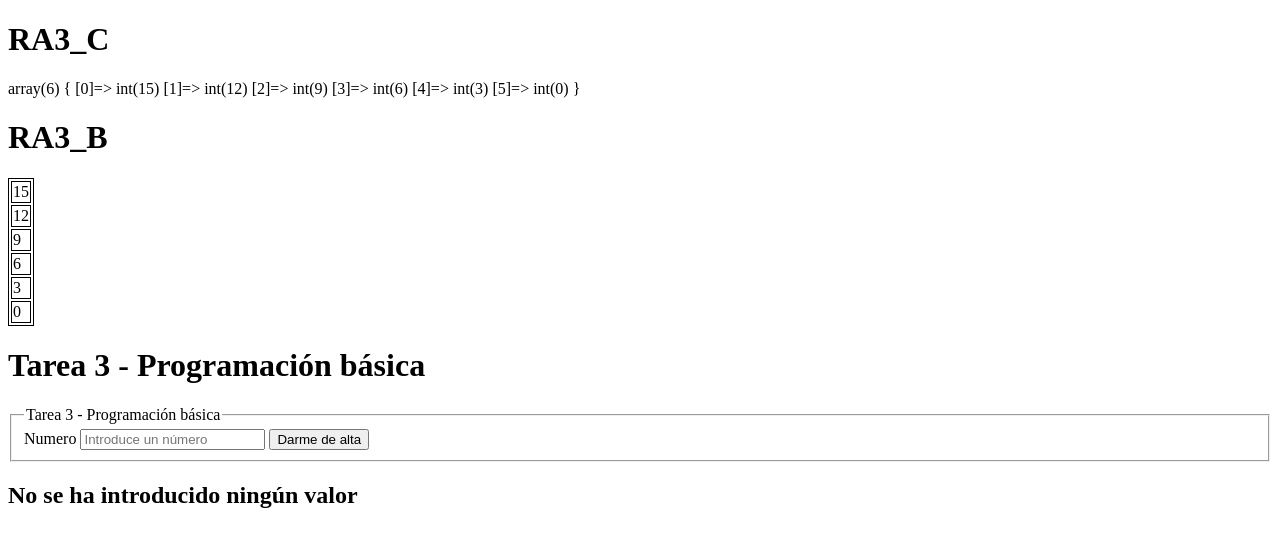
After one commit to angeles-fernandez/ejercicios-php, a PHP site: page /tarea3.php in a window 1280 px wide. The commit adds this page. Shown: the top 547 px of the page. Run offline with PHP 8.4, Linux system fonts and the light colour scheme.

```diff
--- a/index.php
+++ b/index.php
@@ -12,8 +12,7 @@
     <main>
         <ul>
             <li><a href="/Ejercicio2.php">Ejercicio 2</a></li>
-            <li><a href="/Ejercicio1">Ejercicio 1</a></li>
-            <li><a href="/Ejercicio1">Ejercicio 1</a></li>
+            <li><a href="/tarea3.php">Ejercicio 3</a></li>
         </ul>
     </main>
 
--- /dev/null
+++ b/tarea3.php
@@ -0,0 +1,101 @@
+<!DOCTYPE html>
+<html lang="es">
+
+<head>
+    <title>Tarea 3 DEWS</title>
+    <meta charset="UTF-8">
+    <meta http-equiv="X-UA-Compatible" content="IE=edge">
+    <meta name="viewport" content="width=device-width, initial-scale=1.0">
+</head>
+
+<body>
+    <main>
+        <?php
+        /*
+        Apartado RA3_c)
+        */
+        function generarArray($valor)
+        {
+
+            $x = array();
+
+            for ($i = $valor; $i >= 0; $i -= 3) {
+                $x[] = $i;
+            }
+            return $x;
+        }
+
+        echo "<h1>RA3_C</h1>";
+        $result = generarArray(15);
+        var_dump($result);
+
+        /*
+        Apartado RA3_b)
+        */
+
+        function tabla($valores)
+        {
+            echo '<table style="border:1px solid;">';
+
+            foreach ($valores as $elemento) {
+                echo '<tr style="border:1px solid;"><td style="border:1px solid;">' . $elemento . "</td></tr>";
+            }
+            echo "</table>";
+        }
+
+        echo "<h1>RA3_B</h1>";
+        $elementos = generarArray(15);
+        tabla($elementos);
+        /*
+        Apartado 3
+        */
+        ?>
+
+        <h1>Tarea 3 - Programación básica</h1>
+        <form class="elegante" name="Programacion basica" action="<?php echo htmlentities($_SERVER['PHP_SELF']); ?>" method="post">
+
+            <fieldset>
+                <legend>Tarea 3 - Programación básica</legend>
+                <label for="Numero">Numero</label>
+                <input type="text" placeholder="Introduce un número" name="valor" id="valor" value="<?php if (isset($_POST['valor'])) {
+                                                                                                        echo $_POST['valor'];
+                                                                                                    } ?>" />
+
+
+                <input class="btn" type="submit" name="Enviar" value="Darme de alta" />
+            </fieldset>
+        </form>
+        <?php
+
+        if (isset($_POST['valor'])) {
+            $numero = $_POST['valor'];
+
+            if (!empty($numero)) {
+                switch ($numero) {
+                    case !is_numeric($numero):
+                        echo "Introduzca un valor numerico";
+                        break;
+                    case $numero < 0:
+                        echo "Introduzca un valor positivo";
+                        break;
+                    case $numero == 0 or $numero <= 10:
+                        $array = generarArray($numero);
+                        tabla($array);
+                        break;
+                    case $numero > 10:
+                        echo "Numero demasiado grande";
+                        break;
+                    default:
+                        echo "Valor desconocido";
+                        break;
+                }
+            } else {
+                echo "Introduce un valor";
+            }
+        } else {
+            echo "<h2>No se ha introducido ningún valor</h2>";
+        }
+        ?>
+    </main>
+
+</body>
```
